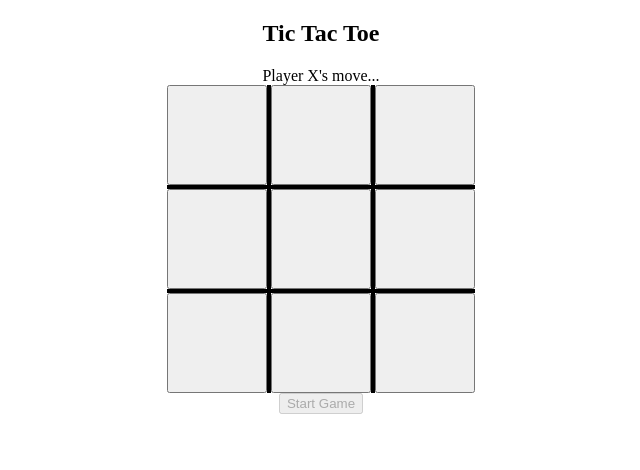
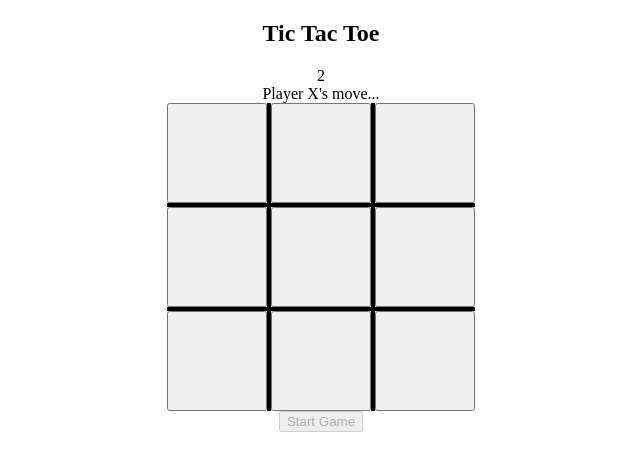
Before and after one commit to BurlingtonCodeAcademy/tic-tac-toe-tabi-jen, a plain HTML site: page index.html in a window 1280 px wide. Both pictures are taken after a click on the button "Start Game". Shown: the whole page, without its empty margins (319-959 px from the left). Drawn offline with Linux system fonts and the light colour scheme.

Commit message:
basic functionality working

```diff
--- a/index.html
+++ b/index.html
@@ -10,12 +10,16 @@
 
   <body>
     <div id="mainWrappper">
+      <!--includes name of game, player status, and timer-->
       <div id="statusWrapper">
         <div id="title">
           <h2>Tic Tac Toe</h2>
         </div>
+        <div id = "timer">0</div>
+
         <div id="status">Lets get started.....</div>
       </div>
+      <!--this is the interactive game board-->
       <div class="board">
         <div class="boardRow" id="row-1">
           <div class="cellContainer" id="cell-0"><button class = "cellButton"></button></div>
@@ -33,7 +37,7 @@
           <div class="cellContainer" id="cell-8"><button class = "cellButton"></button></div>
         </div>
       </div>
-
+      <!--button that starts the game-->
       <div class="status">
         <button id="start" type="button">Start Game</button>
       </div>
--- a/main.js
+++ b/main.js
@@ -1,21 +1,41 @@
 let start = document.getElementById("start");
 let status = document.getElementById("status");
 let cellButton = Array.from(document.getElementsByClassName("cellButton"));
+let timer = document.getElementById("timer");
 
+//define variables
 let systemStatus = true;
 let win = false;
 let cell;
 let cellId;
-let XMoves =[];
+let interval;
+let XMoves = [];
 let OMoves = [];
+let playTimer;
 
+//start function, starts when player clicks 'start' button. timer starts at 1 second intervals. status changes to reflect which player's turn. each players move gets stored in an array. once a cell is chosen, it is disabled.
 start.addEventListener("click", () => {
   start.disabled = true;
+  interval = 0;
+  playTimer = setInterval(timeFunction, 1000);
   status.innerText = "Player X's move..."; // can update later
-  // add timer start here
-  play(systemStatus)
+  for (cell of cellButton) {
+    cell.innerText = '';
+    cell.disabled = false;
+    XMoves = [];
+    OMoves = [];
+  }
+  play(systemStatus);
 });
 
+//timer function. starts at 0 and goes up by 1 second at a time. changing the inner text of the timer div to reflect the seconds passed.
+function timeFunction() {
+  interval += 1;
+  timer.innerText = interval
+  // console.log(interval)
+
+}
+//play function, determines which player's turn it is.
 function play(systemStatus) {
     if (systemStatus) {
       for (cell of cellButton) {
@@ -26,31 +46,31 @@ function play(systemStatus) {
         cell.addEventListener("click", playerOTurn);
       }
     }
+  // }
+
 }
 // play functions
 function playerXTurn(event) {
   // event.target.disabled = true;
-  cellId = event.target.parentNode.id
-  XMoves.push(cellId)
-  console.log(XMoves)
+  cellId = event.target.parentNode.id;
+  XMoves.push(cellId);
   event.target.innerText = "X";
   status.innerText = "Player O's move...";
-  systemStatus = false;
-  console.log(systemStatus);
+  systemStatus = false
   for (cell of cellButton) {
     cell.removeEventListener("click", playerXTurn);
   }
   //   return systemStatus;
   hasWon(XMoves, winningCombinations);
+
   play(systemStatus);
 }
 
-
 function playerOTurn(event) {
   // event.target.disabled = true;
-  cellId = event.target.parentNode.id
-  OMoves.push(cellId)
-  console.log(OMoves)
+  cellId = event.target.parentNode.id;
+  OMoves.push(cellId);
+  console.log(OMoves);
   event.target.innerText = "O";
   status.innerText = "Player X's move...";
   systemStatus = true;
@@ -63,28 +83,51 @@ hasWon(OMoves, winningCombinations);
   play(systemStatus);
 }
 
-//how to win
+//how to win..
+// winning combos that are possible (array of arrays)
 let winningCombinations = [
-  ["cell-0","cell-1", "cell-2"],
+  ["cell-0", "cell-1", "cell-2"],
   ["cell-3", "cell-4", "cell-5"],
   ["cell-6", "cell-7", "cell-8"],
   ["cell-2", "cell-5", "cell-8"],
   ["cell-0", "cell-3", "cell-6"],
   ["cell-1", "cell-4", "cell-7"],
   ["cell-0", "cell-4", "cell-8"],
-  ["cell-2", "cell-4", "cell-6"]
+  ["cell-2", "cell-4", "cell-6"],
 ];
 
+// function to determine if someone has won
 function hasWon(moves, winningCombinations) {
+
+  // create new array...
   let foundResults = winningCombinations.filter(
-    array =>
-      array.filter(item => {
+    // look at arrays inside winning combos array..
+    (array) =>
+      // for each small array look to see if each item is present.. if it is add it to the new array
+      array.filter((item) => {
+        console.log(item)
+        // return what index in the players moves the winning combo item is.. if it exists in player moves, add to new array
         return moves.indexOf(item) > -1;
+        // when lenght is three add this array to newly created array
       }).length === 3
   );
+
+  // if foundResults includes an array of length three...
   if (foundResults.length > 0) {
+    // annouce someone won
+    status.innerText = "someone won";
 
-  console.log("someone won")
+    // disable all play board buttons so play cant continue
+    for (cell of cellButton) {
+      cell.disabled =true
+  } ;
+
+  // re-enable start button so play can resume..
+  start.disabled = false;
+
+  // stop the timer
+  clearInterval(playTimer);
+
     // if (whoseTurn === "computer") {
     //   displayResult("You won");
     // } else if (whoseTurn === "player") {
```
Lines whose indentation alone changed are shown as unchanged.
